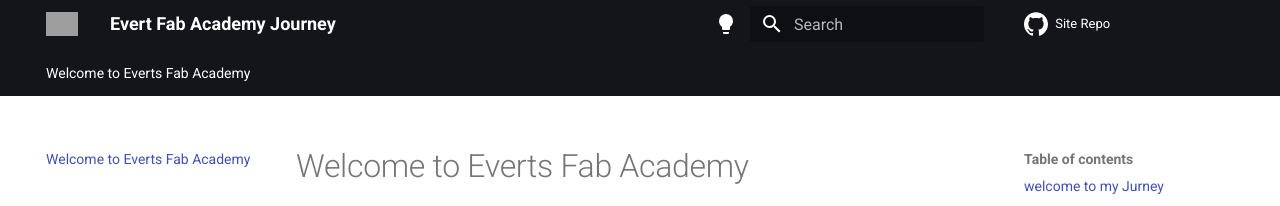
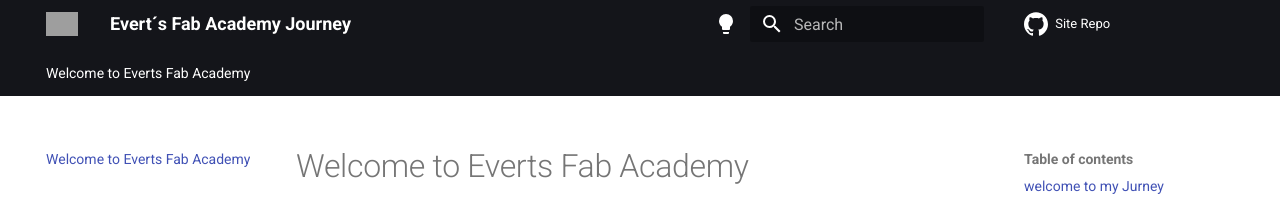
Before and after one commit to Cptstebbi/fabtest, an MkDocs documentation site: the page built from docs/index.md, in a window 1280 px wide. Shown: the top 206 px of the page. Built offline with MkDocs 1.6.1 and Material for MkDocs 9.7.7, drawn with Linux system fonts in a browser that asks for light colours; comment, search, counter and statistics services are not loaded; grey boxes are pictures that could not be loaded.

```diff
--- a/mkdocs.yml
+++ b/mkdocs.yml
@@ -2,7 +2,7 @@
 # Fabisa: https://github.com/fablabisastaff/fabisa_site/blob/main/mkdocs.yml
 # Svavar: https://gitlab.fabcloud.org/academany/fabacademy/2023/labs/isafjordur/students/svavar-konradsson/-/blob/main/mkdocs.yml?ref_type=heads
 
-site_name: Evert Fab Academy Journey
+site_name: Evert´s Fab Academy Journey
 site_url: https://bjarturleohlynsson.github.io/fab-academy-test-site/
 
 repo_url: https://github.com/Cptstebbi/fabtest
```
